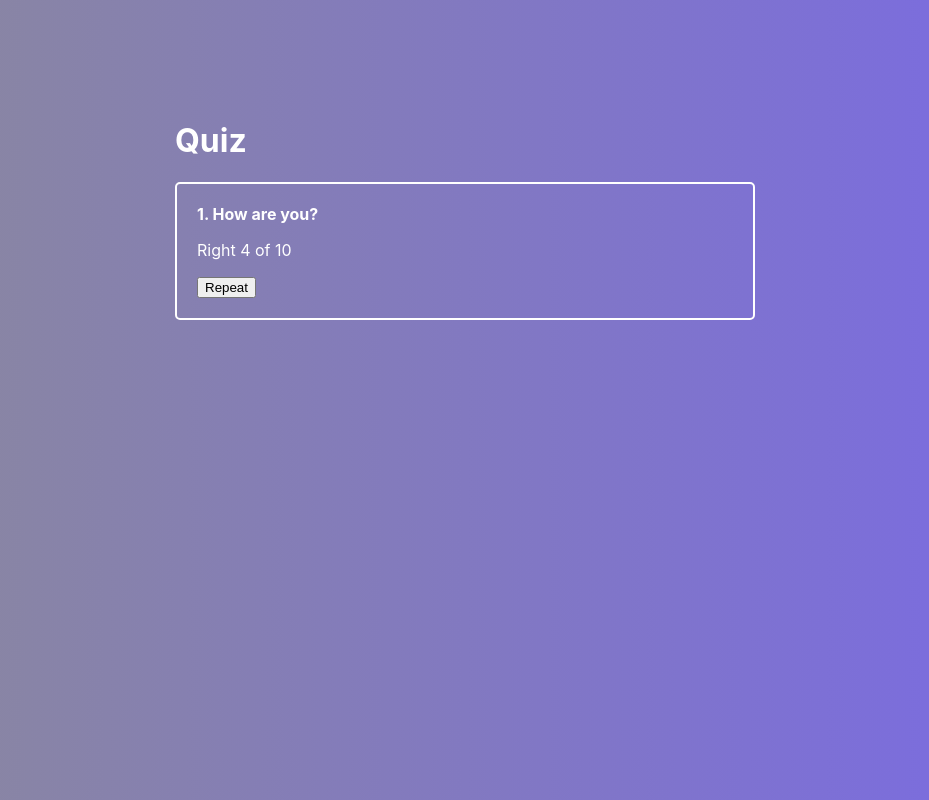
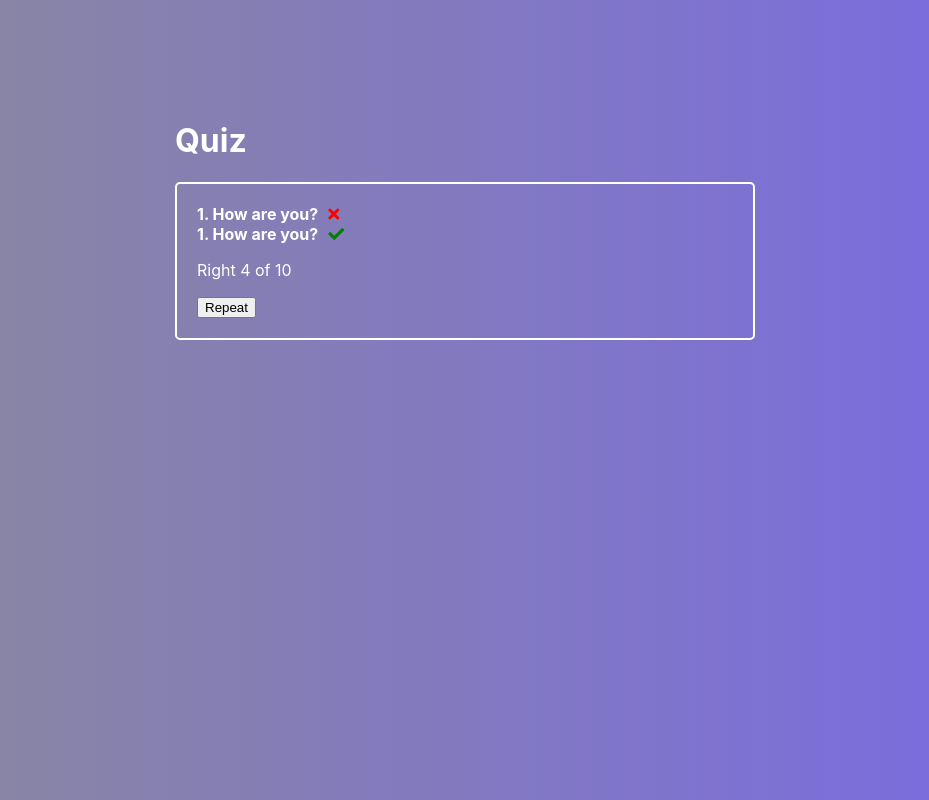
Before and after one commit to Artem-Zhuravlev/react-quitz, a React (Create React App) app: page / in a window 1280 px wide. Shown: the whole page, without its empty margins (175-1104 px from the left). Built offline with nearby package versions, Linux system fonts and the light colour scheme.

Commit message:
add new features in Quiz component

```diff
--- a/public/index.html
+++ b/public/index.html
@@ -6,6 +6,12 @@
     <meta
       name="viewport"
       content="width=device-width, initial-scale=1, shrink-to-fit=no"
+    />
+    <link
+      rel="stylesheet"
+      href="https://use.fontawesome.com/releases/v5.7.2/css/all.css"
+      integrity="sha384-fnmOCqbTlWIlj8LyTjo7mOUStjsKC4pOpQbqyi7RrhN7udi9RwhKkMHpvLbHG9Sr"
+      crossorigin="anonymous"
     />
     <meta name="theme-color" content="#000000" />
     <!--
--- a/src/components/FinishedQuiz/FinishedQuiz.css
+++ b/src/components/FinishedQuiz/FinishedQuiz.css
@@ -12,3 +12,15 @@
   padding: 0;
   margin: 0;
 }
+
+.FinishedQuiz ul li i {
+  margin-left: 10px;
+}
+
+.success {
+  color: green;
+}
+
+.error {
+  color: red;
+}
--- a/src/components/FinishedQuiz/FinishedQuiz.js
+++ b/src/components/FinishedQuiz/FinishedQuiz.js
@@ -7,7 +7,11 @@ const FinishedQuiz = () => {
       <ul>
         <li>
           <strong>1. How are you?</strong>
-          <i className="fa" />
+          <i className="fa fa-times error" />
+        </li>
+        <li>
+          <strong>1. How are you?</strong>
+          <i className="fa fa-check success" />
         </li>
       </ul>
       <p>Right 4 of 10</p>
--- a/src/containers/Quiz/Quiz.js
+++ b/src/containers/Quiz/Quiz.js
@@ -6,6 +6,7 @@ import FinishedQuiz from "../../components/FinishedQuiz/FinishedQuiz";
 
 class Quiz extends Component {
   state = {
+    results: {},
     isFinished: true,
     activeQuestion: 0,
     answerState: null,
@@ -47,11 +48,16 @@ class Quiz extends Component {
     }
 
     const question = this.state.quiz[this.state.activeQuestion];
+    const results = this.state.results;
 
     if (question.rightAnswerId === answerId) {
+      if (!results[answerId] === answerId) {
+        results[answerId] = "success";
+      }
       this.setState({
         answerState: {
-          [answerId]: "success"
+          [answerId]: "success",
+          results
         }
       });
 
@@ -70,9 +76,11 @@ class Quiz extends Component {
         window.clearTimeout(timeout);
       }, 1000);
     } else {
+      results[answerId] = "error";
       this.setState({
         answerState: {
-          [answerId]: "error"
+          [answerId]: "error",
+          results
         }
       });
     }
@@ -88,7 +96,7 @@ class Quiz extends Component {
           <h1>Quiz</h1>
 
           {this.state.isFinished ? (
-            <FinishedQuiz />
+            <FinishedQuiz results={this.state.results} quiz={this.state.quiz} />
           ) : (
             <ActiveQuiz
               answers={this.state.quiz[this.state.activeQuestion].answers}
```
